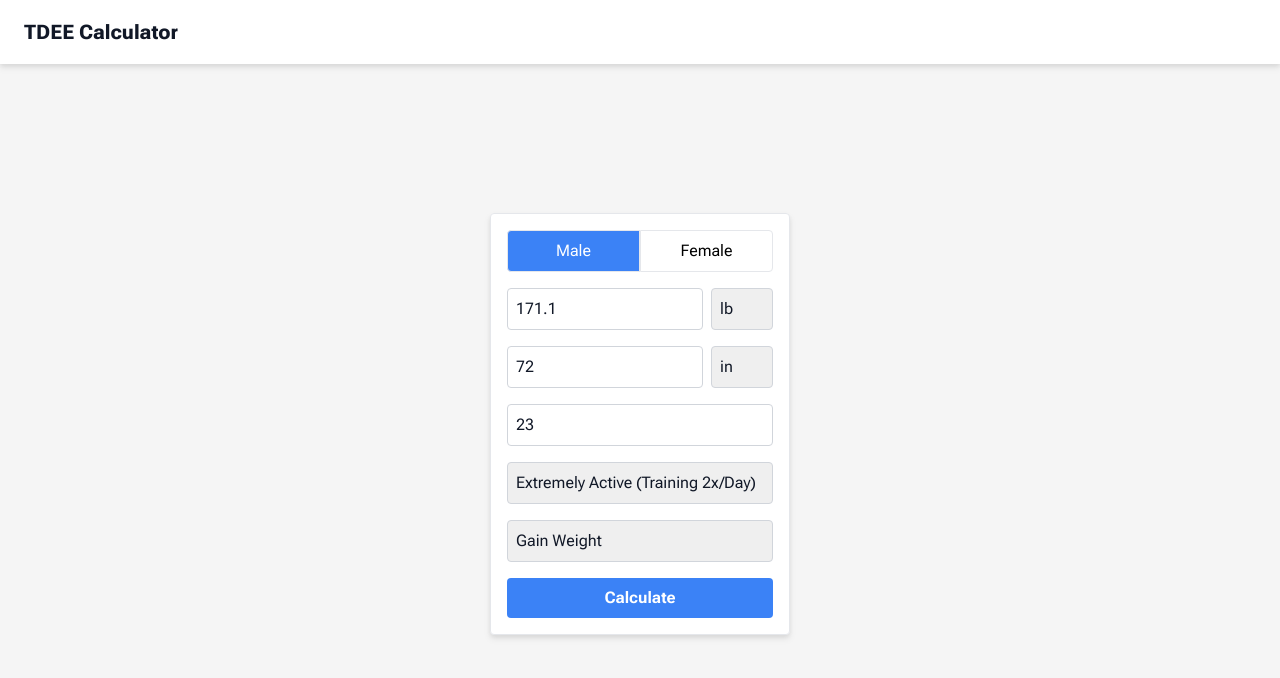
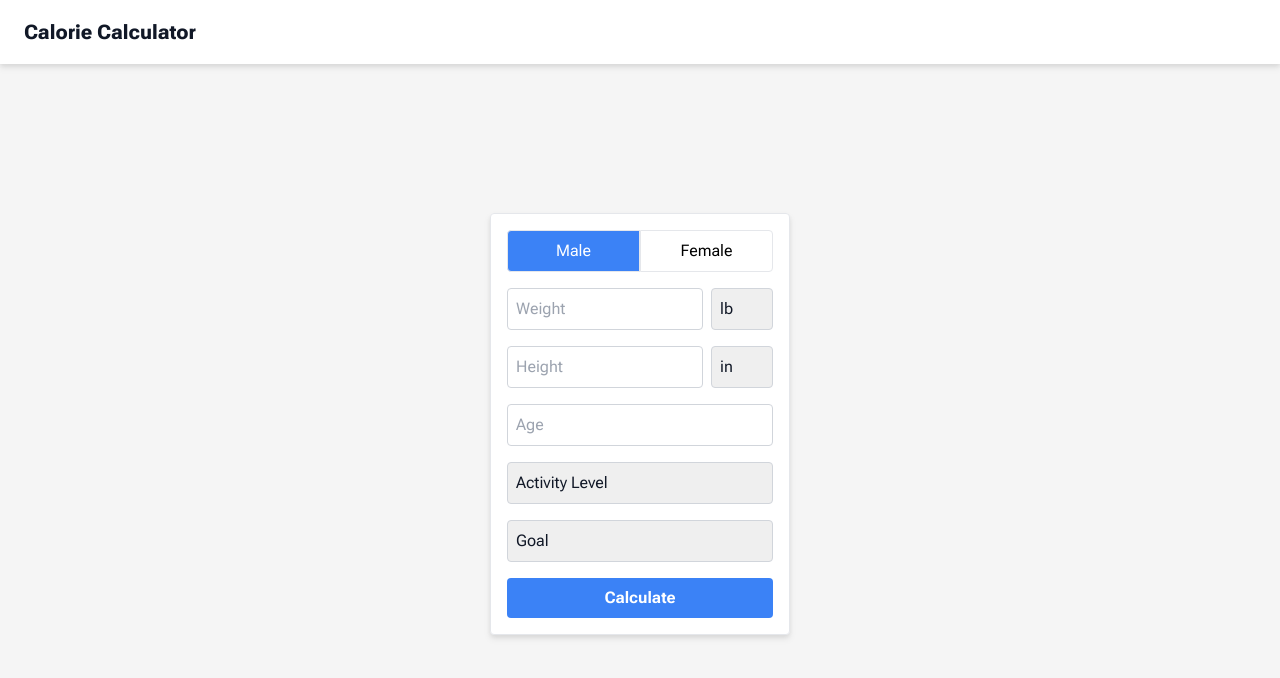
Before and after one commit to zhamann/calorie-calculator, a Next.js app: page / in a window 1280 px wide. Shown: the top 678 px of the page. Built offline with nearby package versions, Linux system fonts and the light colour scheme.

Commit message:
Rename application + remove default values

```diff
--- a/app/layout.tsx
+++ b/app/layout.tsx
@@ -8,8 +8,8 @@ const roboto_flex = Roboto_Flex({
 })
 
 export const metadata: Metadata = {
-  title: 'TDEE Calculator',
-  description: 'Calculate your TDEE!',
+  title: 'Calorie Calculator',
+  description: 'Calculate your Calories!',
 }
 
 export default function RootLayout({
@@ -23,7 +23,7 @@ return (
       <body className={roboto_flex.className}>
         <div className="relative flex flex-col min-h-screen">
           <header className="w-full h-16 bg-white px-6 drop-shadow-md flex items-center">
-            <a className="text-xl text-gray-900 font-extrabold">TDEE Calculator</a>
+            <a className="text-xl text-gray-900 font-extrabold">Calorie Calculator</a>
           </header>
           <main className="flex flex-1 bg-[#F5F5F5] items-center justify-center text-gray-900">
             {children}
--- a/app/page.tsx
+++ b/app/page.tsx
@@ -25,13 +25,13 @@ interface FormData {
 const HomePage: React.FC = () => {
   const [formData, setFormData] = useState<FormData>({
     gender: 'male',
-    weightValue: '171.1',
+    weightValue: '',
     weightUnit: 'lb',
-    heightValue: '72',
+    heightValue: '',
     heightUnit: 'in',
-    age: '23',
-    activity: '5',
-    goal: '3',
+    age: '',
+    activity: '',
+    goal: '',
   });
 
   const [showResults, setShowResults] = useState(false);
```
